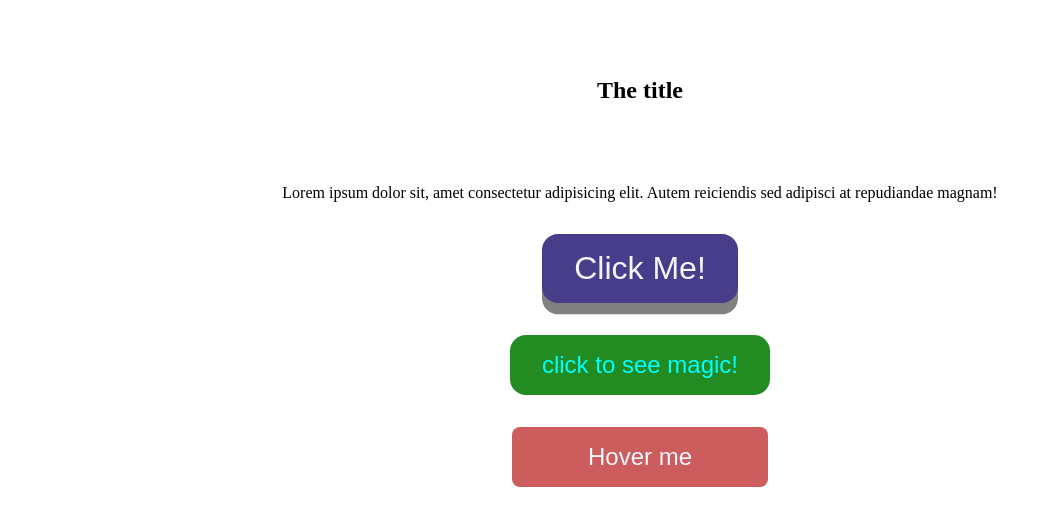
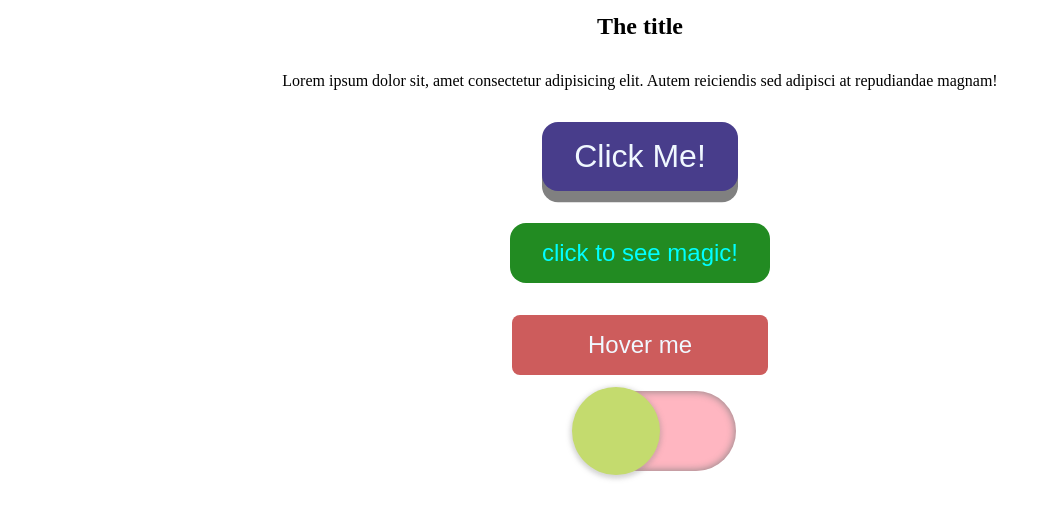
Before and after one commit to peterPalVanyo/css_snippets, a plain HTML site: page index.html in a window 1280 px wide. Shown: the part 120-646 px from the top of the page, without its empty margins (0-1043 px from the left). Drawn offline with Linux system fonts and the light colour scheme.

Commit message:
checkbox style

```diff
--- a/index.html
+++ b/index.html
@@ -31,5 +31,8 @@
     <button id="rd">Click Me!</button>
     <button id="magic">click to see magic!</button>
     <button id="arrow"><span>Hover me </span></button>
+    <form>
+      <input type="checkbox" />
+    </form>
   </body>
 </html>
--- a/style.css
+++ b/style.css
@@ -59,7 +59,7 @@ section:hover > a {
 
 article {
   text-align: center;
-  margin-top: 5rem;
+  margin: 1rem 0 2rem 0;
   position: relative;
 }
 
@@ -225,3 +225,42 @@ button#arrow:hover span::after {
   opacity: 1;
   right: 0;
 }
+
+/* checkbox input style */
+form {
+  margin: 1rem 45%;
+}
+input[type="checkbox"] {
+  position: relative;
+  width: 10rem;
+  height: 5rem;
+  -webkit-appearance: none;
+  -moz-appearance: none;
+  background-color: white;
+  outline: none;
+  border-radius: 2.5rem;
+  box-shadow: inset 0 0 0.5rem grey;
+  transition: all 0.45s ease;
+}
+input:checked[type="checkbox"] {
+  background-color: lightgreen;
+}
+input:not(:checked)[type="checkbox"] {
+  background-color: lightpink;
+}
+input[type="checkbox"]::before {
+  content: "";
+  position: absolute;
+  top: 0;
+  left: 0;
+  width: 5rem;
+  height: 5rem;
+  border-radius: 50%;
+  transform: scale(1.1);
+  background-color: rgb(196,219,110);
+  box-shadow: 0 0.1rem 0.3rem 0.1rem hsla(0, 0%, 50%, 0.35);
+  transition: all 0.45s ease;
+}
+input:checked[type="checkbox"]::before {
+  left: 5rem;
+}
```
